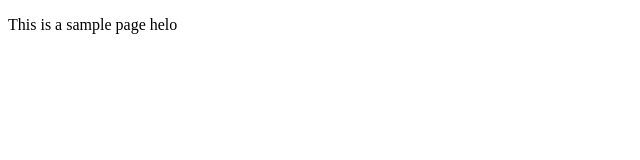
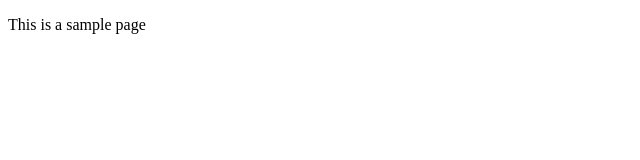
Before and after one commit to sahilkotekar1998/github-actions-aws-s3, a plain HTML site: page index.html in a window 1280 px wide. Shown: the full height of the page, 0-640 px from the left. Drawn offline with Linux system fonts and the light colour scheme.

Commit message:
initial commit

```diff
--- a/index.html
+++ b/index.html
@@ -4,6 +4,6 @@
     <title>Sample Title</title>
 </head>
 <body>
-    <p>This is a sample page helo</p>
+    <p>This is a sample page </p>
 </body>
 </html>
```
Also changed, not shown: 1 other file.
